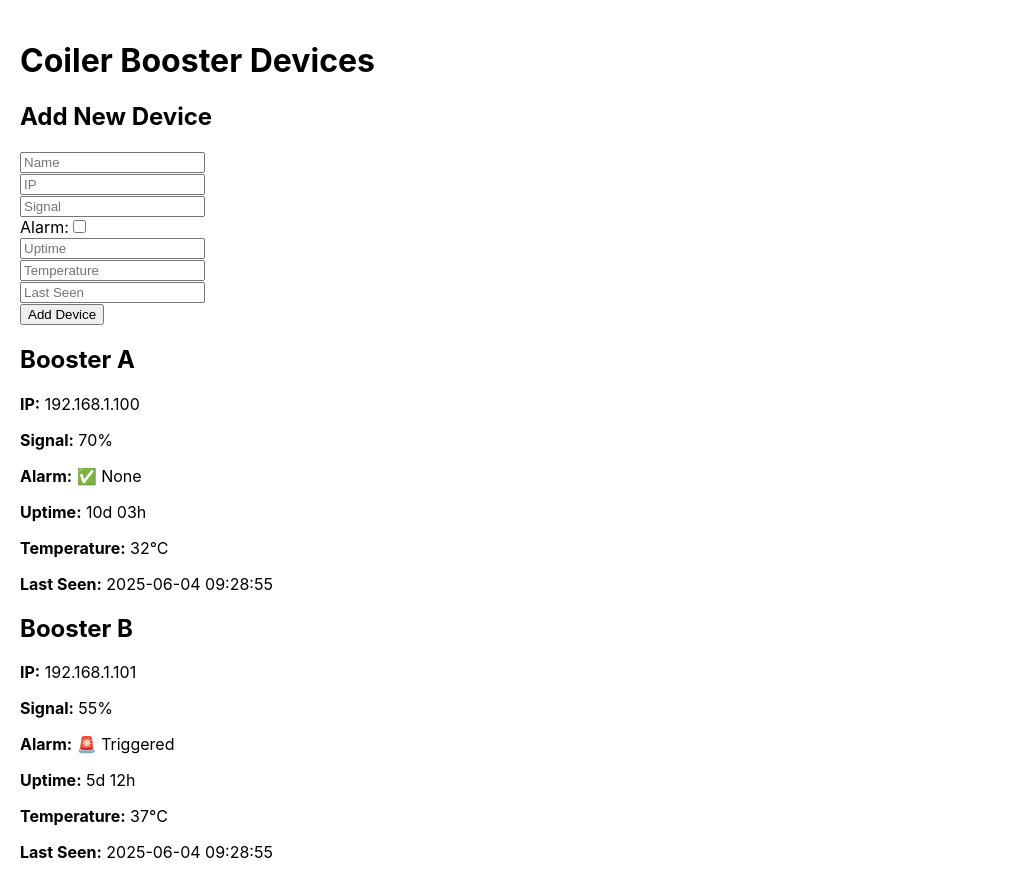
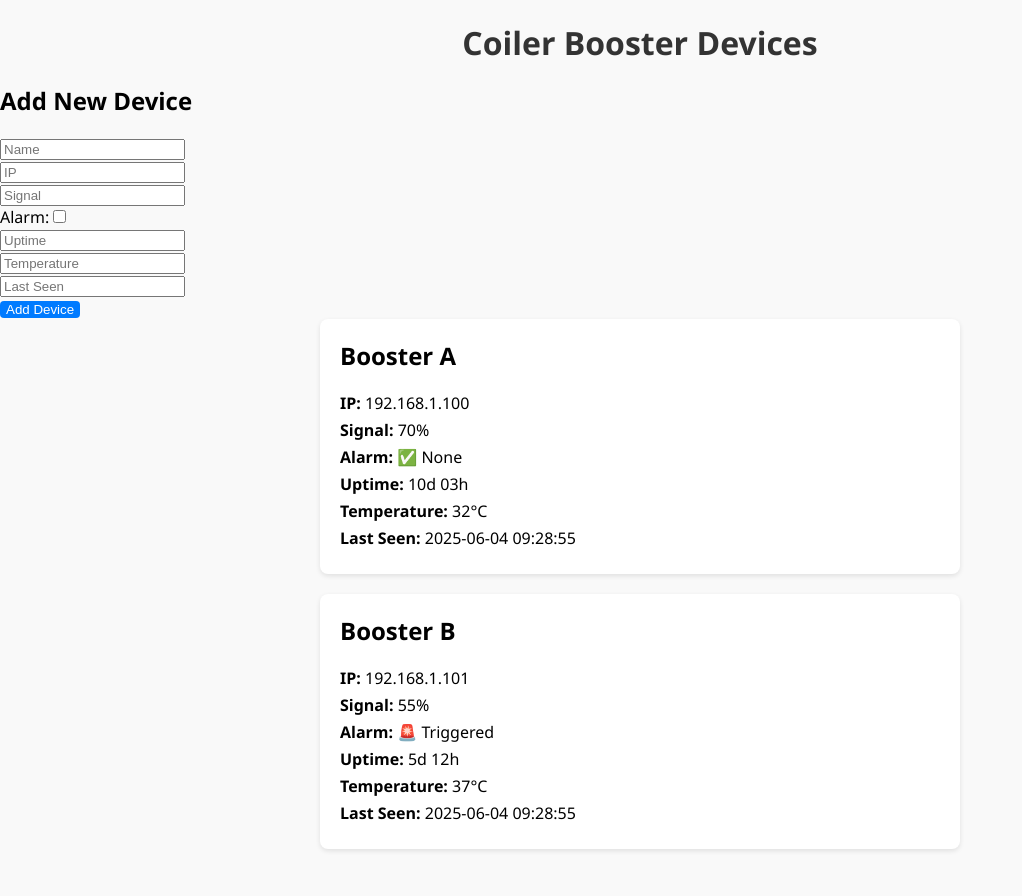
Before and after one commit to Tang-tech-SETAR/cloud-infinity-frontend, a React (Create React App) app: page / in a window 1280 px wide. Shown: the whole page, without its empty margins (0-1022 px from the left). After the commit the page ends 869 px from the top, so only its background shows below. Built offline with nearby package versions, Linux system fonts and the light colour scheme.

Commit message:
Apply improved UI styling

```diff
--- a/src/App.css
+++ b/src/App.css
@@ -1,80 +1,48 @@
-.App {
-  text-align: center;
+body {
+  font-family: 'Segoe UI', Tahoma, Geneva, Verdana, sans-serif;
+  background-color: #f9f9f9;
+  margin: 0;
+  padding: 0;
 }
 
-.App-logo {
-  height: 40vmin;
-  pointer-events: none;
+h1 {
+  text-align: center;
+  color: #333;
+  margin-bottom: 20px;
 }
 
-@media (prefers-reduced-motion: no-preference) {
-  .App-logo {
-    animation: App-logo-spin infinite 20s linear;
-  }
+form, .device-card {
+  background: #fff;
+  border-radius: 8px;
+  padding: 20px;
+  margin: 0 auto 20px auto;
+  box-shadow: 0 2px 5px rgba(0,0,0,0.1);
+  max-width: 600px;
 }
 
-.App-header {
-  background-color: #282c34;
-  min-height: 100vh;
-  display: flex;
-  flex-direction: column;
-  align-items: center;
-  justify-content: center;
-  font-size: calc(10px + 2vmin);
-  color: white;
-}
-
-.App-link {
-  color: #61dafb;
-}
-
-@keyframes App-logo-spin {
-  from {
-    transform: rotate(0deg);
-  }
-  to {
-    transform: rotate(360deg);
-  }
-}.form-container {
-  border: 1px solid #ccc;
-  padding: 20px;
-  border-radius: 8px;
-  margin-bottom: 20px;
-  max-width: 400px;
-}
-
-.form-container h2 {
-  margin-top: 0;
-}
-
-.form-container label {
-  display: block;
-  margin-top: 12px;
-  font-weight: bold;
-}
-
-.form-container input[type="text"],
-.form-container input[type="number"] {
-  padding: 6px;
+form input, form button {
+  margin-bottom: 10px;
+  padding: 10px;
   width: 100%;
-  margin-top: 4px;
   box-sizing: border-box;
 }
 
-.form-container input[type="checkbox"] {
-  margin-top: 8px;
-}
-
-.form-container button {
-  margin-top: 20px;
-  padding: 10px 16px;
-  background-color: #0066cc;
+button {
+  background-color: #007bff;
   color: white;
   border: none;
   border-radius: 4px;
   cursor: pointer;
 }
 
-.form-container button:hover {
-  background-color: #004999;
+button:hover {
+  background-color: #0056b3;
 }
+
+.device-card h2 {
+  margin-top: 0;
+}
+
+.device-card p {
+  margin: 5px 0;
+}
--- a/src/App.js
+++ b/src/App.js
@@ -1,3 +1,5 @@
+import './App.css';
+
 import React, { useState, useEffect } from 'react';
 
 function App() {
@@ -63,7 +65,8 @@ function App() {
   };
 
   return (
-    <div style={{ padding: '20px' }}>
+    <div className="container">
+
       <h1>Coiler Booster Devices</h1>
 
       {/* Add Device Form */}
```
